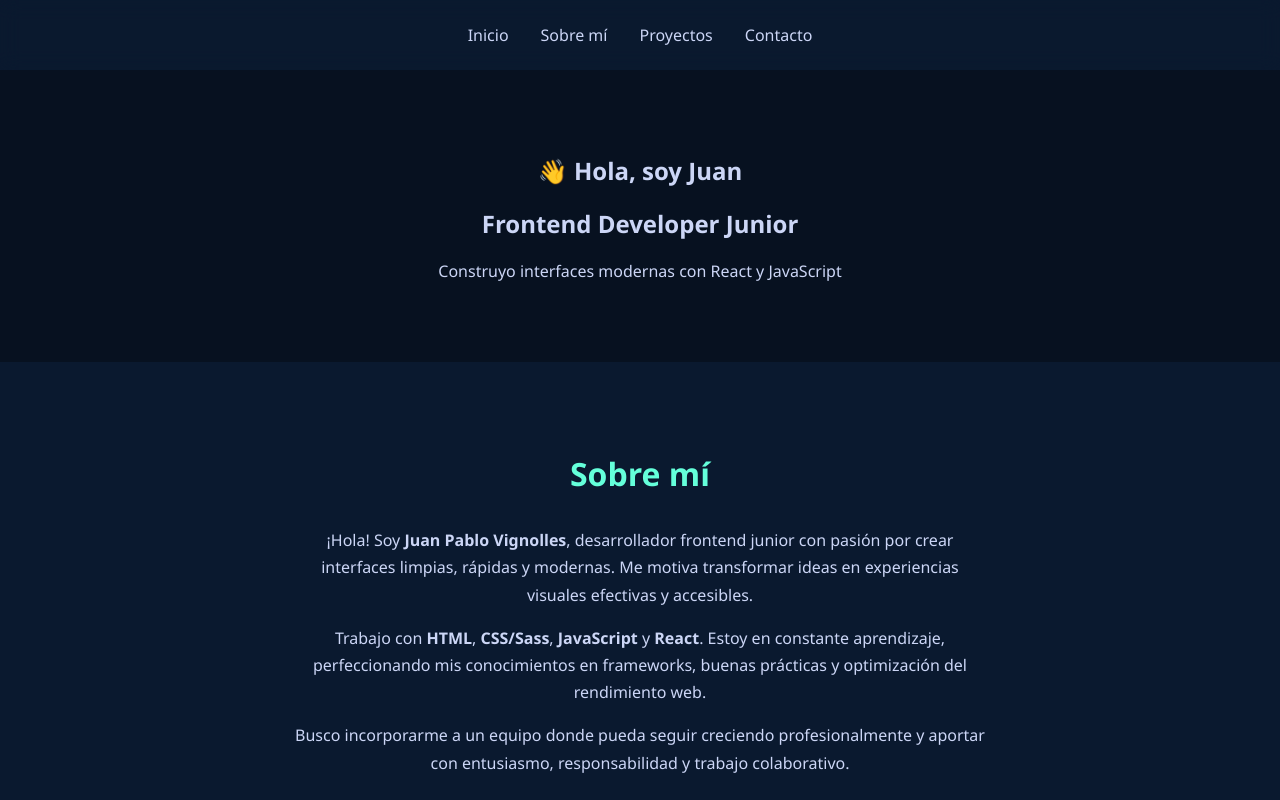
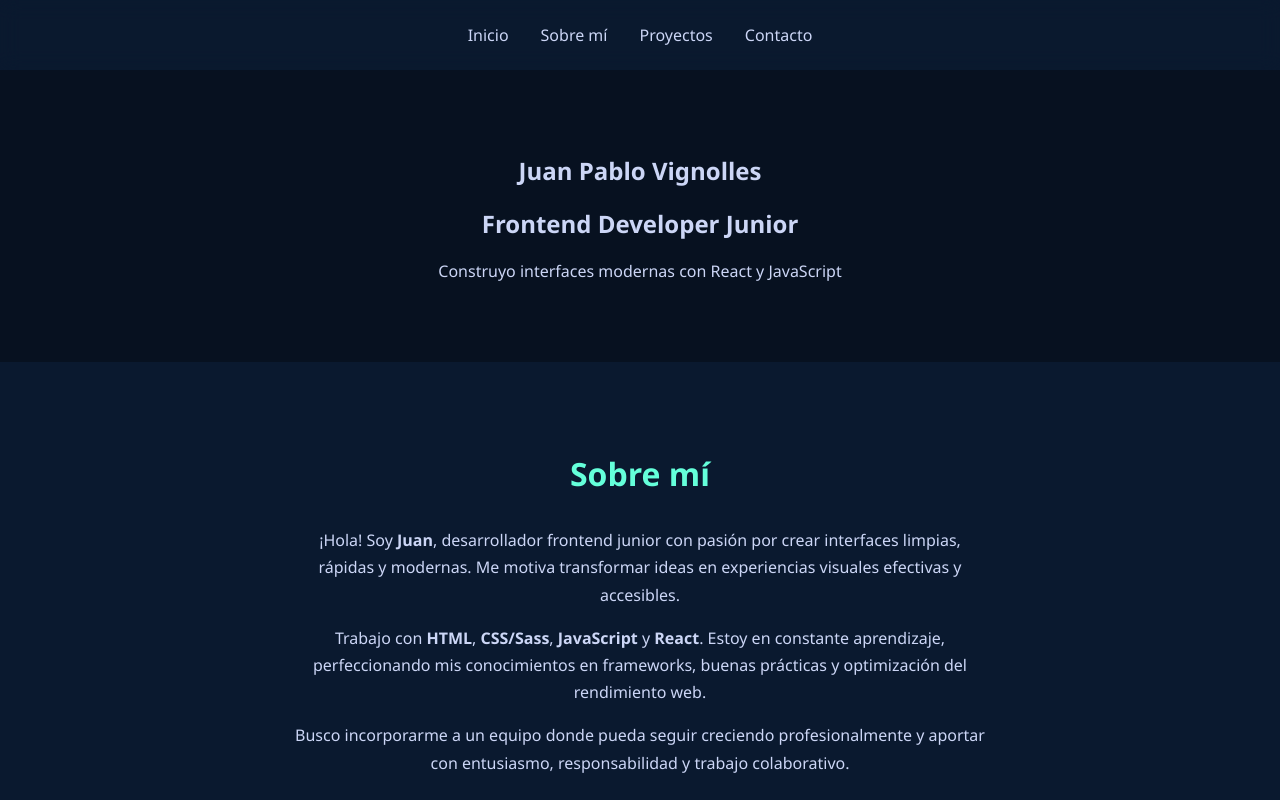
Before and after one commit to JuanVignolles/Portfolio-Juan-Vignolles, a React (Vite) app: page / in a window 1280 px wide. Shown: the top 800 px of the page. Built offline with nearby package versions, Linux system fonts and the light colour scheme.

Commit message:
add lock file

```diff
--- a/index.html
+++ b/index.html
@@ -3,6 +3,7 @@
   <head>
     <meta charset="UTF-8" />
     <meta name="viewport" content="width=device-width, initial-scale=1.0" />
+    <link rel="icon" type="image/png" href="/public/img/favicon.png" />
     <title>miportfolio</title>
   </head>
   <body>
--- a/src/components/About.jsx
+++ b/src/components/About.jsx
@@ -6,7 +6,7 @@ export default function About() {
       <div className="about-content">
         <div className="about-text">
           <p>
-            ¡Hola! Soy <strong>Juan Pablo Vignolles</strong>, desarrollador frontend junior con pasión por crear interfaces limpias, rápidas y modernas.
+            ¡Hola! Soy <strong>Juan</strong>, desarrollador frontend junior con pasión por crear interfaces limpias, rápidas y modernas.
             Me motiva transformar ideas en experiencias visuales efectivas y accesibles.
           </p>
           <p>
--- a/src/components/Hero.jsx
+++ b/src/components/Hero.jsx
@@ -1,7 +1,7 @@
 export default function Hero() {
   return (
     <section className="hero">
-      <h1>👋 Hola, soy Juan</h1>
+      <h1>Juan Pablo Vignolles</h1>
       <h2>Frontend Developer Junior</h2>
       <p>Construyo interfaces modernas con React y JavaScript</p>
     </section>
```
Also changed, not shown: public/img/favicon.png (added).
